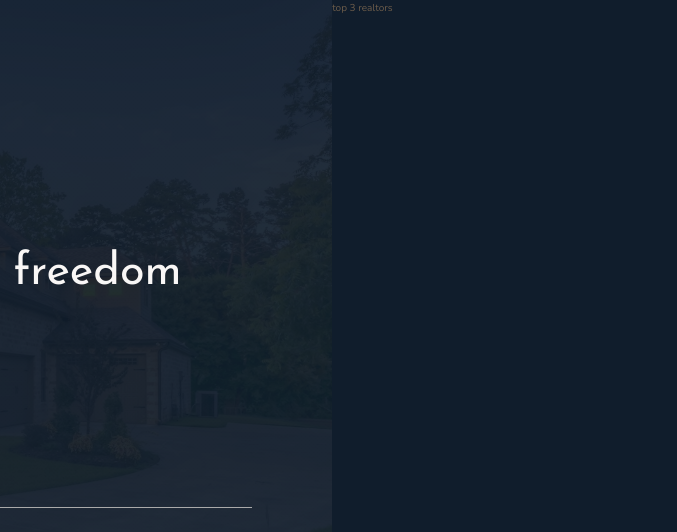
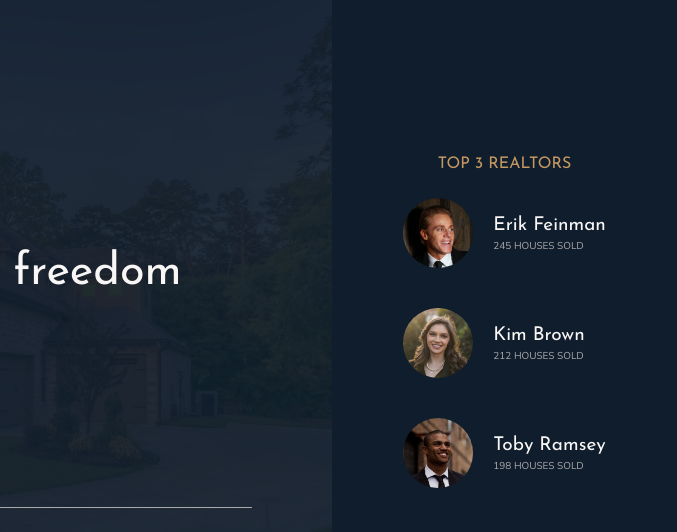
Before and after one commit to clementschris/nexter, a website: page index.html in a window 1280 px wide. Shown: the top 532 px of the page, 603-1280 px from the left. Drawn offline with nearby package versions, Linux system fonts and the light colour scheme.

Commit message:
realtors section done

```diff
--- a/index.html
+++ b/index.html
@@ -32,7 +32,24 @@
         </header>
 
         <div class="realtors">
-            top 3 realtors
+            <h3 class="heading-3">top 3 realtors</h3>
+            <div class="realtors__list">
+                <img src="img/realtor-1.jpeg" alt="Realtor 1" class="realtors__img">
+                <div class="realtors__details">
+                    <h4 class="heading-4 heading-4--light">Erik Feinman</h4>
+                    <p class="realtors__sold">245 houses sold</p>
+                </div>
+                <img src="img/realtor-2.jpeg" alt="Realtor 2" class="realtors__img">
+                <div class="realtors__details">
+                    <h4 class="heading-4 heading-4--light">Kim Brown</h4>
+                    <p class="realtors__sold">212 houses sold</p>
+                </div>
+                <img src="img/realtor-3.jpeg" alt="Realtor 3" class="realtors__img">
+                <div class="realtors__details">
+                    <h4 class="heading-4 heading-4--light">Toby Ramsey</h4>
+                    <p class="realtors__sold">198 houses sold</p>
+                </div>
+            </div>
         </div>
 
         <section class="features">
--- a/sass/_realtors.scss
+++ b/sass/_realtors.scss
@@ -1,4 +1,31 @@
 .realtors {
     background-color: $color-secondary;
     grid-column: col-start 7 / full-end;
+    padding: 3rem;
+
+    display: grid;
+    align-content: center;
+    justify-content: center;
+    justify-items: center;
+    grid-row-gap: 2rem;
+
+    &__list {
+        display: grid;
+        grid-template-columns: min-content max-content;
+        grid-column-gap: 2rem;
+        grid-row-gap: 5vh;
+        align-items: center;
+    }
+
+    &__img {
+        width: 7rem;
+        border-radius: 50%;
+        display: block;
+    }
+
+    &__sold {
+        text-transform: uppercase;
+        color: $color-grey-light-2;
+        margin-top: -3px;
+    }
 }
```
Also changed, not shown: css/style.css.
